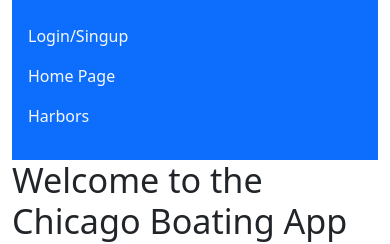
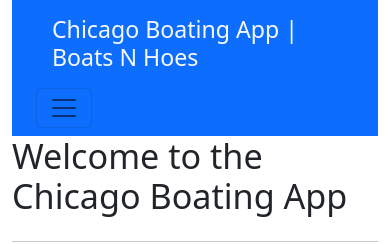
Before and after one commit to markdrecoll/chicagoBoatingApp, a React (Create React App) app in the folder client/: page / in a window 390 px wide. Shown: the top 244 px of the page. Built offline with nearby package versions, Linux system fonts and the light colour scheme; no server answers; the HTML template or start-up script is replaced by a standard one.

Commit message:
added hamburger menu

```diff
--- a/client/src/components/NavBar/index.js
+++ b/client/src/components/NavBar/index.js
@@ -18,9 +18,29 @@
   };
 
   return (
-    <>
-      <nav className="navbar navbar-expand-lg bg-primary p-3">
+    <nav className="navbar navbar-expand-lg navbar-light bg-primary">
+      <div className="container-fluid">
+        <Link to="/" className="nav-link text-light">
+          <h3>Chicago Boating App | Boats N Hoes</h3>
+        </Link>
+        <button
+          className="navbar-toggler"
+          type="button"
+          data-bs-toggle="collapse"
+          data-bs-target="#navbarTogglerDemo01"
+          aria-controls="navbarTogglerDemo01"
+          aria-expanded="false"
+          aria-label="Toggle navigation"
+        >
+          <span className="navbar-toggler-icon"></span>
+        </button>
+        <div className="collapse navbar-collapse" id="navbarTogglerDemo01">
           <ul className="navbar-nav me-auto mb-2 mb-lg-0">
+            <li className="nav-item">
+              <Link className="nav-link text-light" to="/">
+                Home
+              </Link>
+            </li>
             {props.login ? (
               <li className="nav-item">
                 <Link className="nav-link text-light" to="/" onClick={logout}>
@@ -36,15 +56,11 @@
                   onClick={handleSignUp}
                 >
                   {' '}
-                Login/Singup
+                  Login/Sign Up
                 </Link>
               </li>
             )}
-          <li className="nav-item">
-            <Link className="nav-link text-light" to="/">
-              Home Page
-            </Link>
-          </li>
+
             {props.login ? (
               <li className="nav-item">
                 <Link className="nav-link text-light" to="/weatherlist">
@@ -64,8 +80,9 @@
               </Link>
             </li>
           </ul>
+        </div>
+      </div>
     </nav>
-    </>
   );
 }
 
```
Lines whose indentation alone changed are shown as unchanged.
